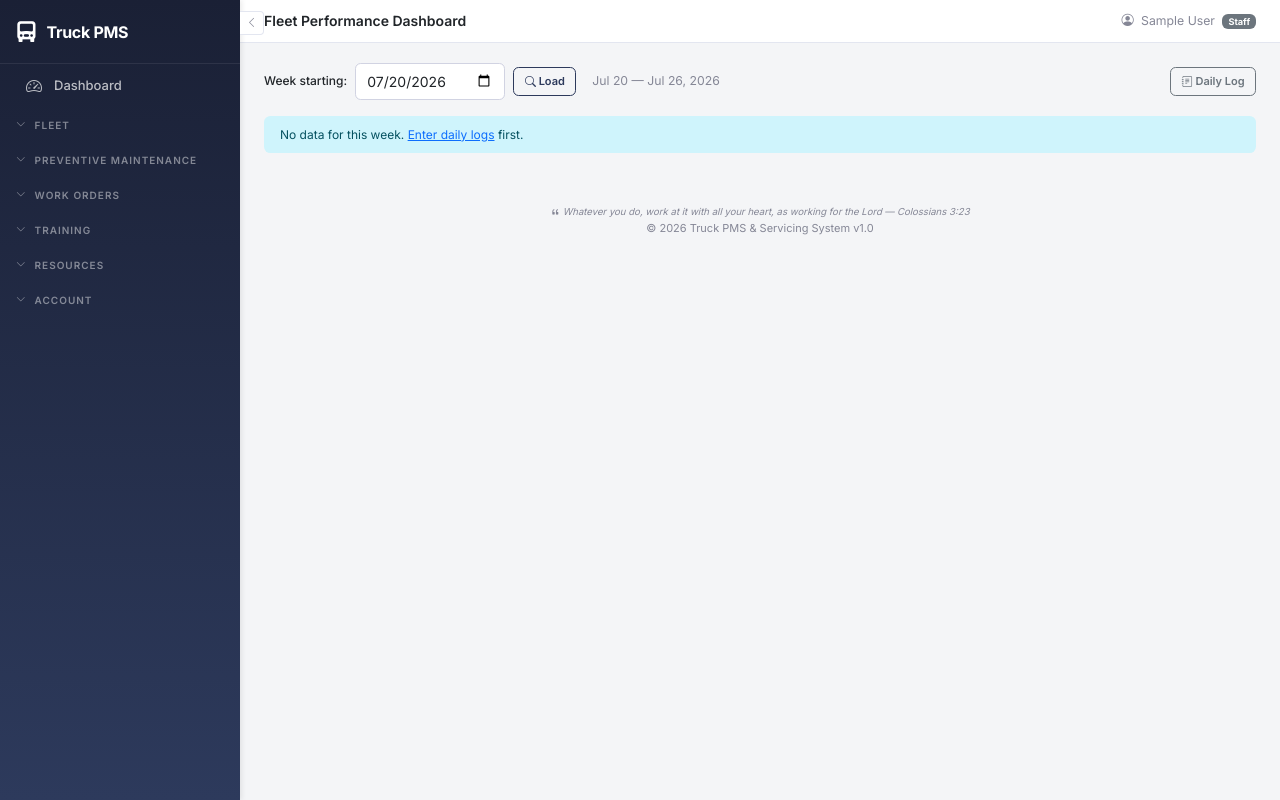
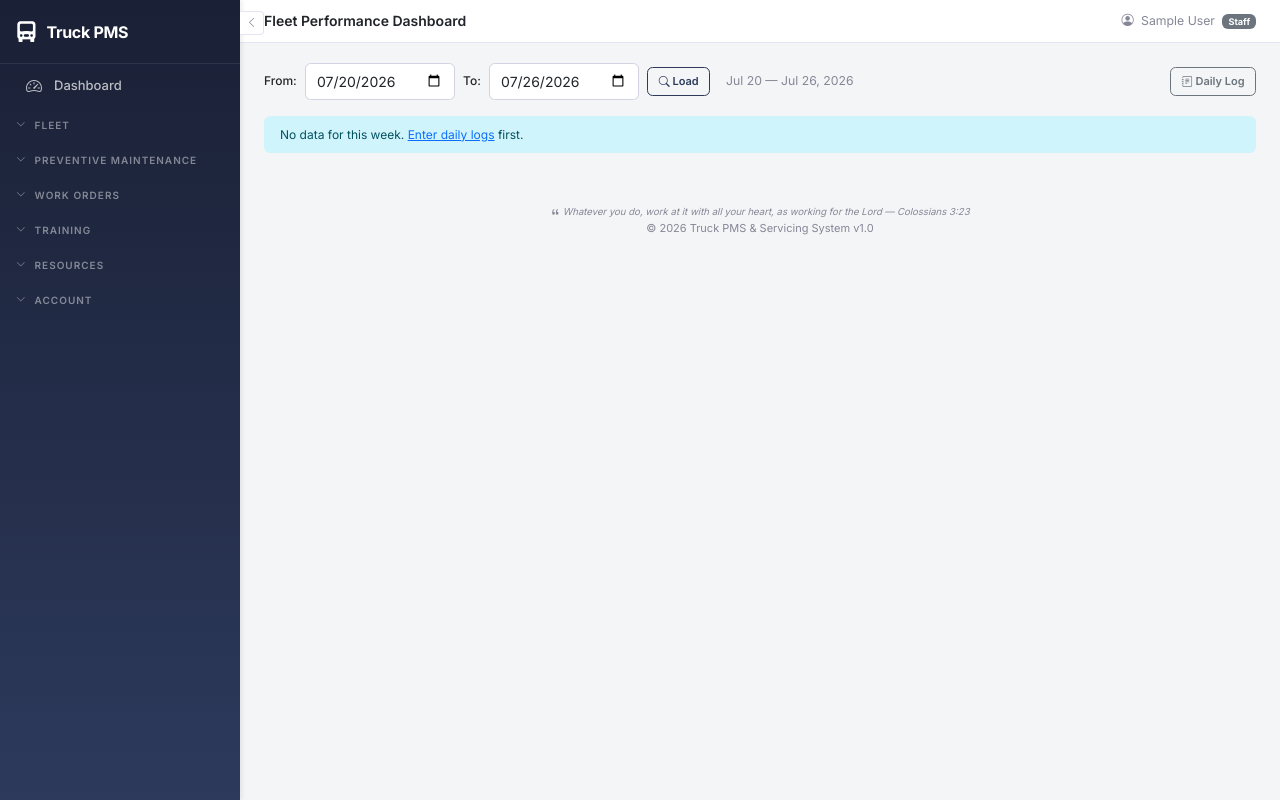
Before and after one commit to WinefredoSailes/stmiet-truckpmsmanagement, a Django app: page /fleetops/dashboard/ in a window 1280 px wide. Run offline with Django 5.2, Linux system fonts and the light colour scheme; the visitor is signed in with stand-in values (Sample User, id 1); data that the repository does not hold is empty.

Commit message:
feat: add start/end date range filter to Fleet Performance dashboard
Replace single 'week' parameter with 'start'/'end' date inputs.
Keeps backward compatibility with ?week= parameter.

```diff
--- a/truck_pms/fleetops/templates/fleetops/fleet_performance.html
+++ b/truck_pms/fleetops/templates/fleetops/fleet_performance.html
@@ -3,11 +3,13 @@
 {% block page_title %}Fleet Performance Dashboard{% endblock %}
 {% block content %}
 <div class="page-header">
-    <form method="get" class="d-flex align-items-center gap-2">
-        <label class="form-label mb-0 small fw-medium">Week starting:</label>
-        <input type="date" name="week" value="{{ week_start|date:'Y-m-d' }}" class="form-control form-control-sm" style="width:auto">
+    <form method="get" class="d-flex align-items-center gap-2 flex-wrap">
+        <label class="form-label mb-0 small fw-medium">From:</label>
+        <input type="date" name="start" value="{{ date_start|date:'Y-m-d' }}" class="form-control form-control-sm" style="width:auto">
+        <label class="form-label mb-0 small fw-medium">To:</label>
+        <input type="date" name="end" value="{{ date_end|date:'Y-m-d' }}" class="form-control form-control-sm" style="width:auto">
         <button type="submit" class="btn btn-sm btn-outline-primary"><i class="bi bi-search"></i> Load</button>
-        <span class="text-muted small ms-2">{{ week_start|date:'M d' }} — {{ week_end|date:'M d, Y' }}</span>
+        <span class="text-muted small ms-2">{{ date_start|date:'M d' }} — {{ date_end|date:'M d, Y' }}</span>
     </form>
     <div>
         <a href="{% url 'fleetops:daily_log' %}" class="btn btn-outline-secondary btn-sm"><i class="bi bi-journal-text"></i> Daily Log</a>
--- a/truck_pms/fleetops/views.py
+++ b/truck_pms/fleetops/views.py
@@ -145,18 +145,26 @@ def fleet_performance(request):
     if not _staff_or_above(request.user):
         messages.error(request, 'Access denied.')
         return redirect('accounts:dashboard')
-    week_start_str = request.GET.get('week', '')
+    start_str = request.GET.get('start', '')
+    end_str = request.GET.get('end', '')
+    week_str = request.GET.get('week', '')
     try:
-        if week_start_str:
-            week_start = timezone.datetime.strptime(week_start_str, '%Y-%m-%d').date()
+        if start_str and end_str:
+            date_start = timezone.datetime.strptime(start_str, '%Y-%m-%d').date()
+            date_end = timezone.datetime.strptime(end_str, '%Y-%m-%d').date()
+        elif week_str:
+            date_start = timezone.datetime.strptime(week_str, '%Y-%m-%d').date()
+            date_end = date_start + timedelta(days=6)
         else:
             today = date.today()
-            week_start = today - timedelta(days=today.weekday())
+            date_start = today - timedelta(days=today.weekday())
+            date_end = date_start + timedelta(days=6)
     except ValueError:
-        week_start = date.today() - timedelta(days=date.today().weekday())
-    week_end = week_start + timedelta(days=6)
+        today = date.today()
+        date_start = today - timedelta(days=today.weekday())
+        date_end = date_start + timedelta(days=6)
     logs = DailyLog.objects.filter(
-        date__gte=week_start, date__lte=week_end
+        date__gte=date_start, date__lte=date_end
     ).select_related('truck')
     trucks = Truck.objects.filter(status='ACTIVE').order_by('unit_number')
     perf = []
@@ -186,8 +194,8 @@ def fleet_performance(request):
             'log_count': len(t_logs),
         })
     return render(request, 'fleetops/fleet_performance.html', {
-        'week_start': week_start,
-        'week_end': week_end,
+        'date_start': date_start,
+        'date_end': date_end,
         'performance': perf,
         'title': 'Fleet Performance',
     })
```
